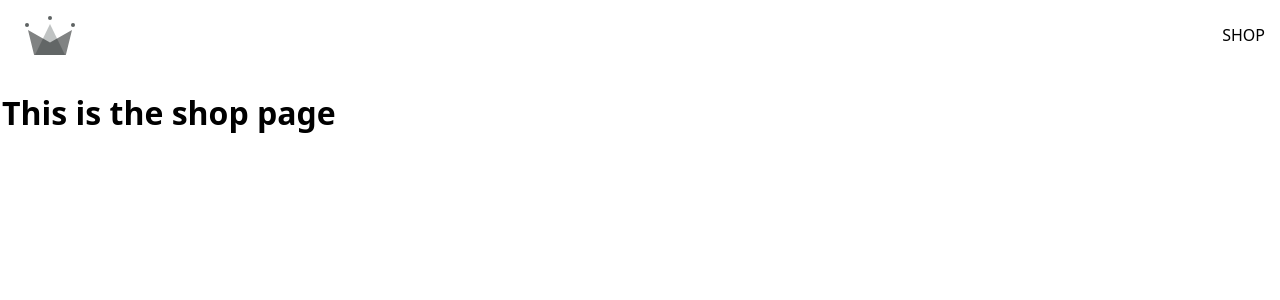
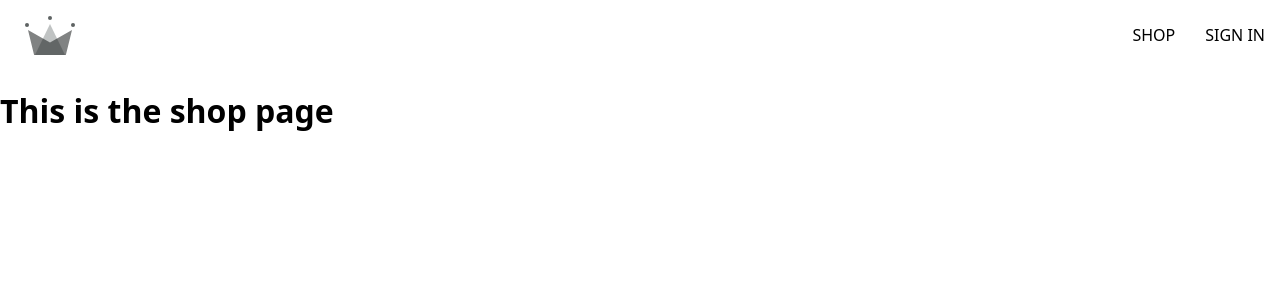
Before and after one commit to MohamedHNoor/online-clothing-shop, a React (Vite) app: page /shop in a window 1280 px wide. Shown: the top 300 px of the page. Built offline with nearby package versions, Linux system fonts and the light colour scheme; a web font is replaced by a local one.

Commit message:
Add firebase and create signin component

```diff
--- a/package.json
+++ b/package.json
@@ -10,6 +10,7 @@
     "preview": "vite preview"
   },
   "dependencies": {
+    "firebase": "^10.6.0",
     "react": "^18.2.0",
     "react-dom": "^18.2.0",
     "react-router-dom": "6",
--- a/src/App.jsx
+++ b/src/App.jsx
@@ -1,5 +1,5 @@
 import { Routes, Route } from 'react-router-dom';
-import { Home, Navigation, Shop } from './routes';
+import { Home, Navigation, Shop, SignIn } from './routes';
 
 const App = () => {
   return (
@@ -7,6 +7,7 @@ const App = () => {
       <Route path='/' element={<Navigation />}>
         <Route index element={<Home />} />
         <Route path='shop' element={<Shop />} />
+        <Route path='sign-in' element={<SignIn />} />
       </Route>
     </Routes>
   );
--- a/src/routes/index.js
+++ b/src/routes/index.js
@@ -1,5 +1,6 @@
 import Home from './home/home.component';
 import Navigation from './navigation/Navigation';
 import Shop from './shop/Shop';
+import SignIn from './sign-in/SignIn';
 
-export { Home, Navigation, Shop };
+export { Home, Navigation, Shop, SignIn };
--- a/src/routes/navigation/Navigation.jsx
+++ b/src/routes/navigation/Navigation.jsx
@@ -13,6 +13,9 @@ const Navigation = () => {
           <Link to='/shop' className='nav-link'>
             SHOP
           </Link>
+          <Link to='/sign-in' className='nav-link'>
+            SIGN IN
+          </Link>
         </div>
       </div>
       <Outlet />
--- a/src/routes/shop/Shop.jsx
+++ b/src/routes/shop/Shop.jsx
@@ -1,9 +1,7 @@
 const Shop = () => {
   return (
     <div>
-      <h1>
-        <table>This is the shop page</table>
-      </h1>
+      <h1>This is the shop page</h1>
     </div>
   );
 };
--- /dev/null
+++ b/src/routes/sign-in/SignIn.jsx
@@ -0,0 +1,7 @@
+import React from 'react';
+
+const SignIn = () => {
+  return <div>SignIn</div>;
+};
+
+export default SignIn;
```
Also changed, not shown: 1 other file (tests, documents, lock files or other folders).
